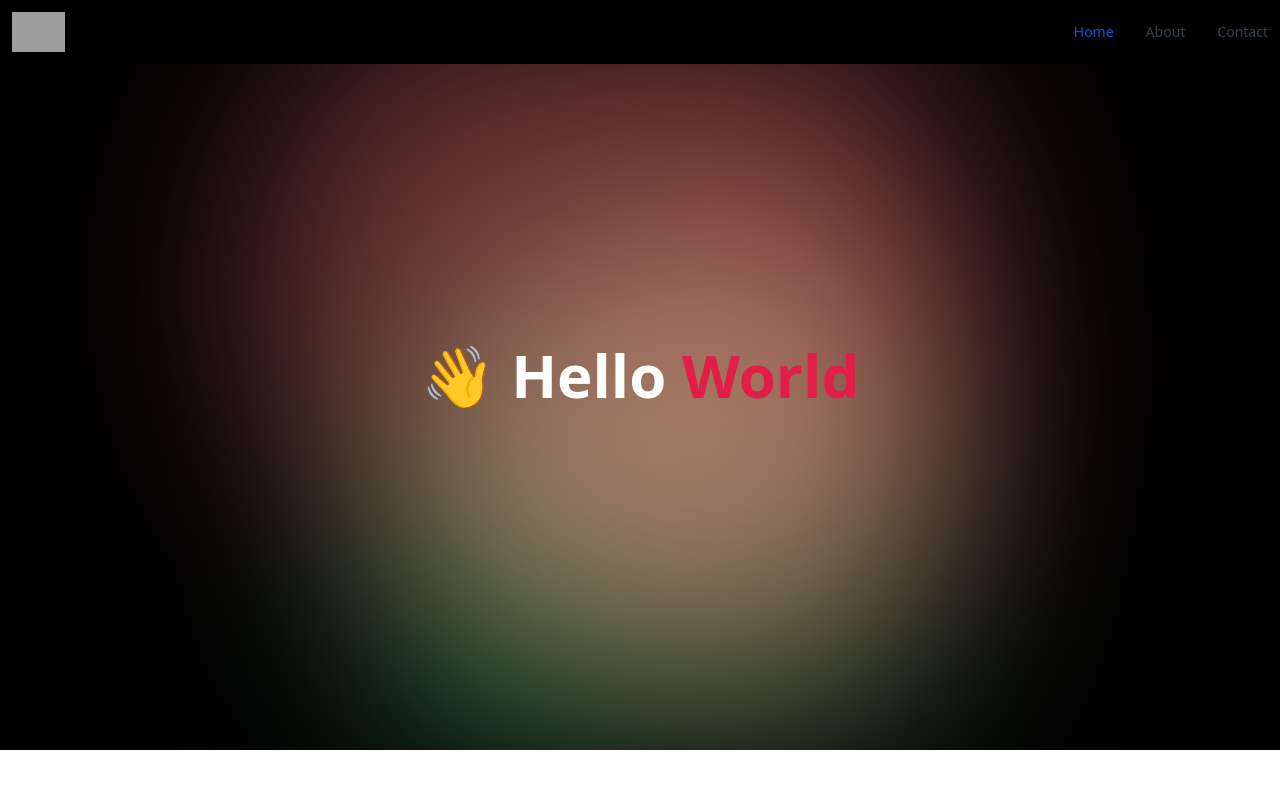
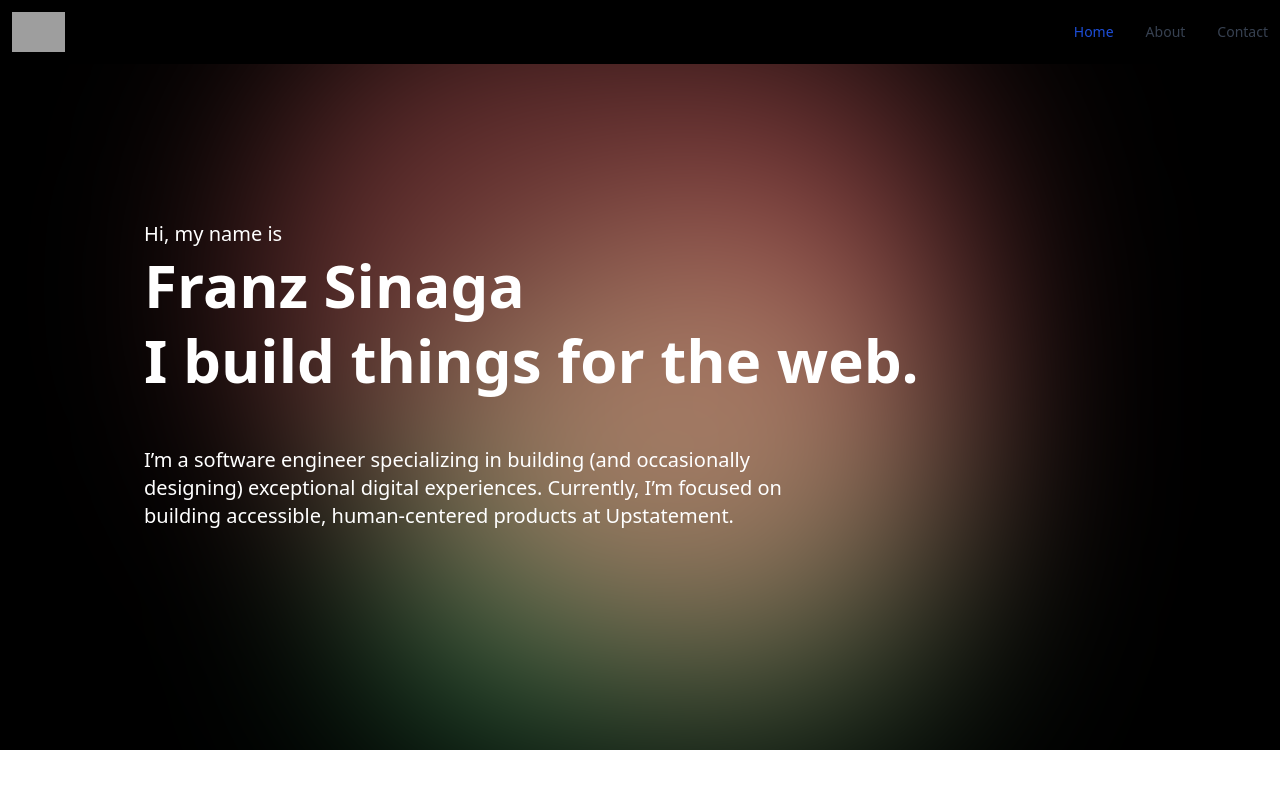
Before and after one commit to FranzSinaga/portfolio-v1, a Next.js app: page / in a window 1280 px wide. Shown: the top 800 px of the page. Built offline with nearby package versions, Linux system fonts and the light colour scheme; grey boxes are pictures that could not be loaded.

Commit message:
Change content homepages

```diff
--- a/components/Hero/AnimatedBgHero.jsx
+++ b/components/Hero/AnimatedBgHero.jsx
@@ -6,7 +6,7 @@ const AnimatedBgHero = ({ children }) => {
         <div className="features_gradient features_gradient-2 bg-green-400"></div>
         <div className="features_gradient features_gradient-3 bg-rose-600"></div>
       </div>
-      <div className="container mx-auto z-10 text-center">{children}</div>
+      <div className="container mx-auto z-10 text-">{children}</div>
     </section>
   );
 };
--- a/pages/index.tsx
+++ b/pages/index.tsx
@@ -14,10 +14,17 @@ const Home: NextPage = () => {
       </Head>
 
       <AnimatedBgHero>
-        <div className="flex flex-col items-center">
-          <h1 className="text-6xl text-white font-bold ">
-            👋 Hello <span className="text-rose-600">World</span>
+        <div className="flex flex-col ml-36">
+          <p className="text-white text-xl">Hi, my name is</p>
+          <h1 className="text-6xl text-white font-bold leading-tight">
+            Franz Sinaga
+            <br /> I build things for the web.
           </h1>
+          <p className="mt-12 text-white max-w-2xl text-xl">
+            I’m a software engineer specializing in building (and occasionally
+            designing) exceptional digital experiences. Currently, I’m focused
+            on building accessible, human-centered products at Upstatement.
+          </p>
         </div>
       </AnimatedBgHero>
 
@@ -89,7 +96,7 @@ const Home: NextPage = () => {
               type="button"
               className="text-white text-lg bg-gradient-to-br from-purple-600 to-blue-500 hover:bg-gradient-to-bl focus:ring-4 focus:outline-none focus:ring-blue-300 dark:focus:ring-blue-800 font-medium rounded-lg text-sm px-5 py-2.5 text-center mr-2 mb-2"
             >
-              Purple to Blue
+              Say Hello
             </button>
           </div>
         </div>
```
Also changed, not shown: components/Cards/Cards.jsx (line endings or trailing spaces), components/Timeline/Timeline.jsx (line endings or trailing spaces), pages/_app.tsx (line endings or trailing spaces).
